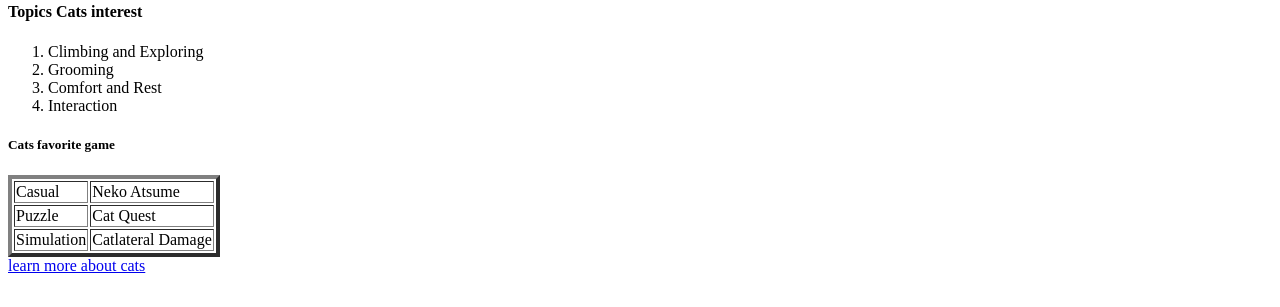
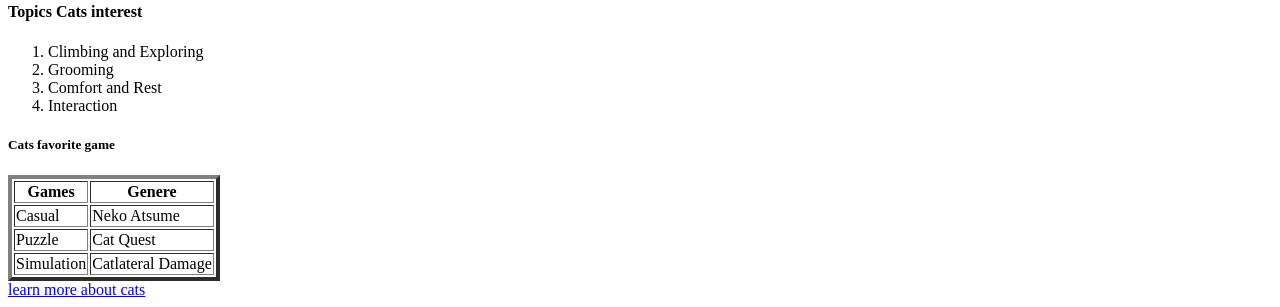
Before and after one commit to rkanwal223/myfirst-webpage, a plain HTML site: page index.html in a window 1280 px wide. Shown: the part 1322-1629 px from the top of the page. Before the commit the page ends 1605 px from the top, so only its background shows below. Drawn offline with Linux system fonts and the light colour scheme.

Commit message:
Update index.html

```diff
--- a/index.html
+++ b/index.html
@@ -33,7 +33,10 @@ visit the <a href="https://www.purina.com/cats/cat-breeds">Cat Breeds</a> to kno
 </ol>
 <h5>Cats favorite game</h5>
 <table border="4">
-
+<tr>
+    <th>Games</th>
+    <th>Genere</th>
+</tr>
 <tr>
     <td>Casual</td>
 
```
